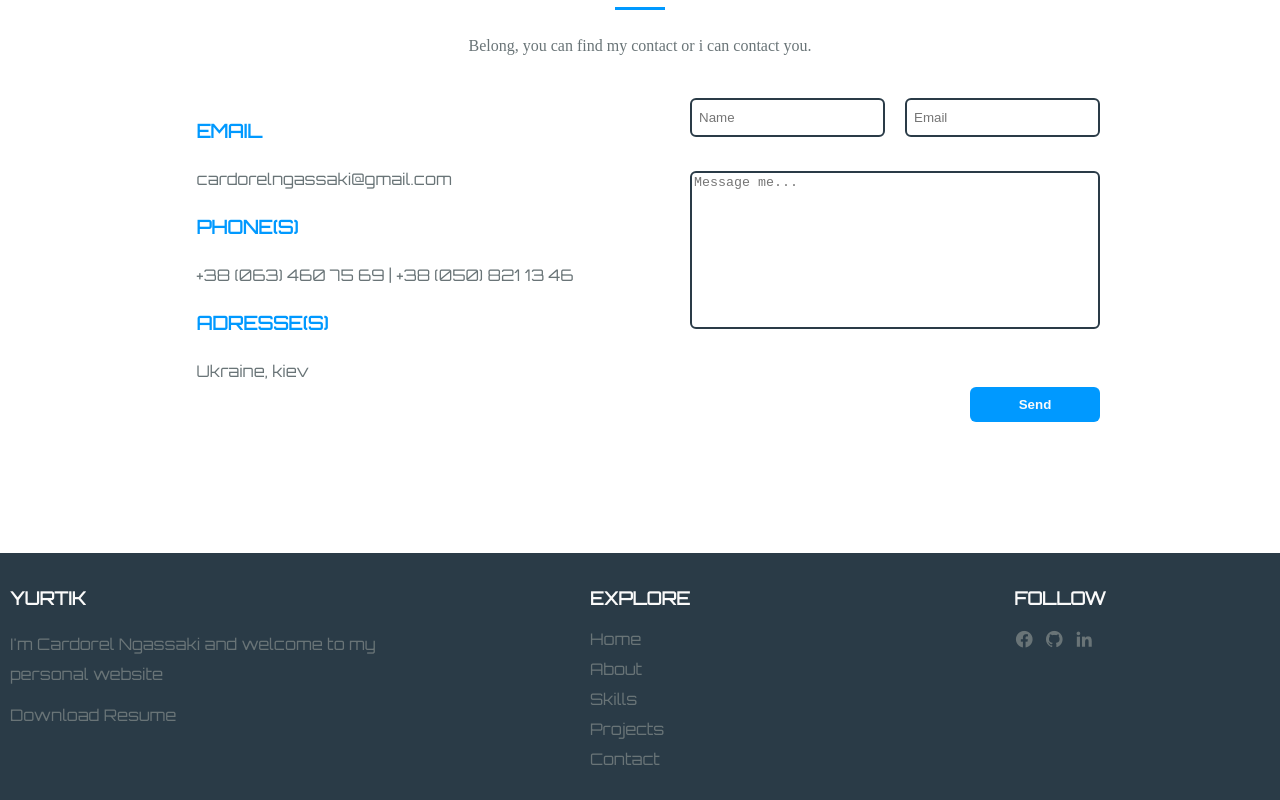
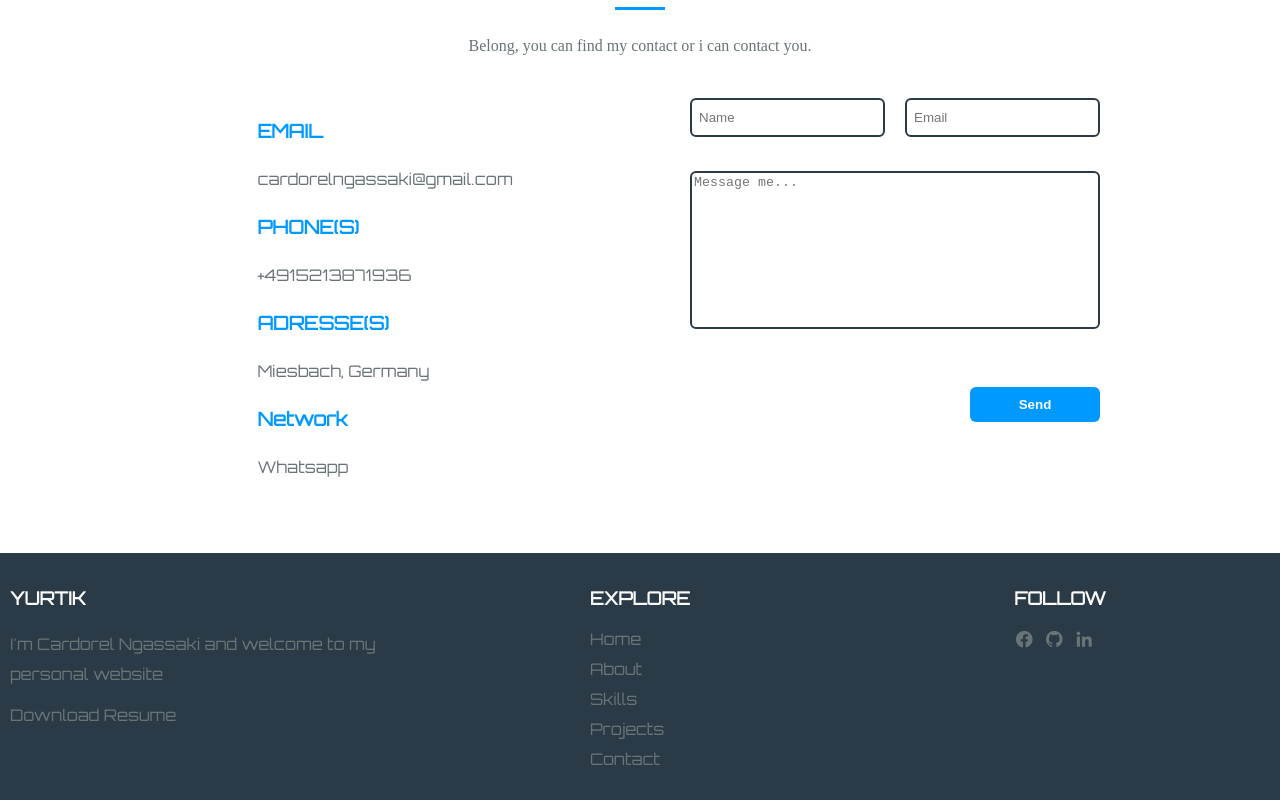
Before and after one commit to Cardorel/portfolio, a React (Create React App) app: page / in a window 1280 px wide. Shown: the part 3817-4617 px from the top of the page. Built offline with nearby package versions, Linux system fonts and the light colour scheme; a web font is replaced by a local one.

Commit message:
contact changed

```diff
--- a/src/Components/CONTACT/Left.jsx
+++ b/src/Components/CONTACT/Left.jsx
@@ -6,9 +6,13 @@ export default function Left(){
       <h3>EMAIL</h3>
       <p>cardorelngassaki@gmail.com</p>
       <h3>PHONE(S)</h3>
-      <p>+38 (063) 460 75 69 | +38 (050) 821 13 46</p>
+      <p>+4915213871936</p>
       <h3>ADRESSE(S)</h3>
-      <p>Ukraine, kiev</p>
+      <p>Miesbach, Germany</p>
+      <h3>Network</h3>
+      <p>
+        <a className="link" href="https://api.whatsapp.com/send?phone=+380634607569">Whatsapp</a>
+      </p>
     </div>
   );
 }
--- a/src/Components/CONTACT/contact.styles.scss
+++ b/src/Components/CONTACT/contact.styles.scss
@@ -9,6 +9,11 @@
     flex-direction: column;
     justify-content: center;
     align-items: center;
+
+    a.link{
+        text-decoration: none;
+        color: var(--text-color);
+    }
 
     .header_contact {
         h1 {
```
